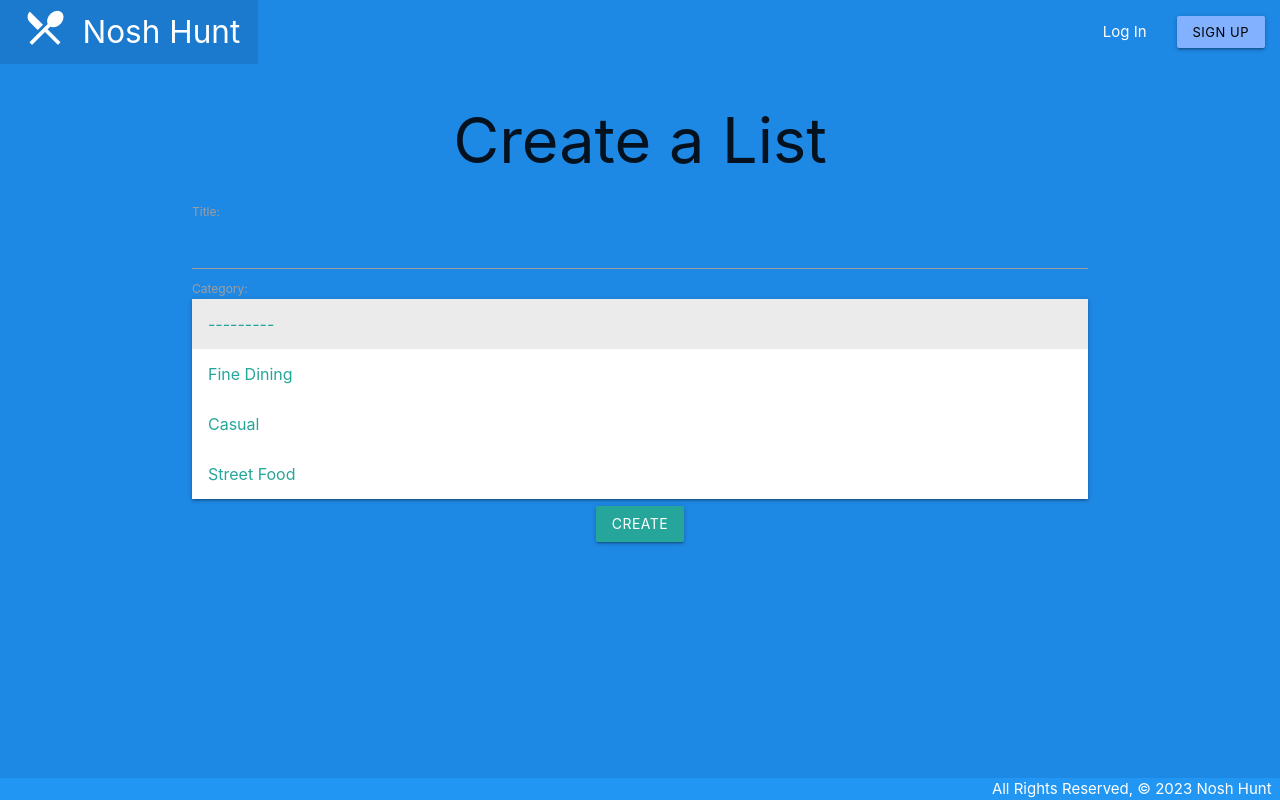
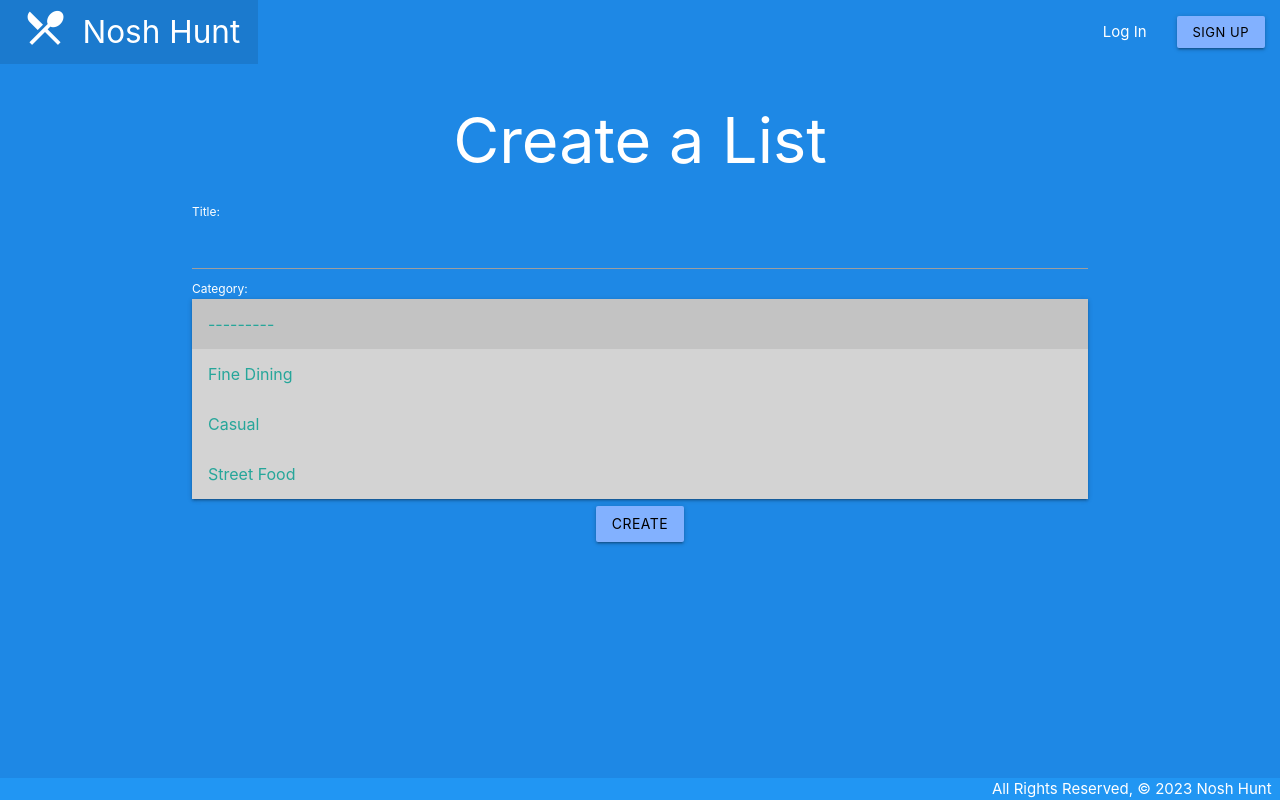
Before and after one commit to Adamtpacz/nosh-hunt, a Django app: page /lists/create/ in a window 1280 px wide, after a click that opens the changed part. Run offline with Django 4.2, Linux system fonts and the light colour scheme; data that the repository does not hold is empty.

Commit message:
Add text styling to all pages that doesnt conflict with background color

```diff
--- a/main_app/static/css/style.css
+++ b/main_app/static/css/style.css
@@ -2,6 +2,7 @@ body {
     display: flex;
     min-height: 100vh;
     flex-direction: column;
+    color: white;
 }
 
 main {
@@ -9,11 +10,19 @@ main {
 }
 
 .helptext {
-    color: white;
+    color: white !important;
 }
 
-form #signup > ul > li {
-    color: white;
+label {
+    color: white !important;
+}
+
+input {
+    color: white !important;
+}
+
+.dropdown-content {
+    background-color: lightgrey !important;
 }
 
 footer.page-footer {
--- a/main_app/templates/main_app/list_confirm_delete.html
+++ b/main_app/templates/main_app/list_confirm_delete.html
@@ -3,11 +3,11 @@
 {% block content %}
 <h1 class="center-align">Delete List</h1>
 
-<h4 class="center-align">Are you sure you want to delete <span class="purple-text">{{ object.title }}</span>?</h4>
+<h4 class="center-align">Are you sure you want to delete <span class="black-text">{{ object.title }}</span>?</h4>
 <form action="" method="POST">
     {% csrf_token %}
     <div class="center-align">
-        <input type="submit" value="Delete" class="btn">
+        <input type="submit" value="Delete" class="blue accent-1 btn">
         <a href="{% url 'detail' list.id %}" class="btn red lighten-1">Cancel</a>
     </div>
 </form>
--- a/main_app/templates/main_app/list_form.html
+++ b/main_app/templates/main_app/list_form.html
@@ -2,7 +2,7 @@
 
 {% block content %}
 {% if object %}
-    <h1>Edit <span class="teal-text">{{object.name}}</span></h1>
+    <h1 class="center-align">Edit <span class="white-text">{{object.title}}</span></h1>
 {% else %}
     <h1 class="center-align">Create a List</h1>
 {% endif %}
@@ -20,7 +20,7 @@
         </div>
         {% else %}
         <div class="center-align">
-            <input type="submit" value="Create" class="btn">
+            <input type="submit" value="Create" class="btn blue accent-1 black-text">
         </div>
         {% endif %}
     </form>
```
Also changed, not shown: main_app/templates/lists/detail.html (+5 -7 lines).
